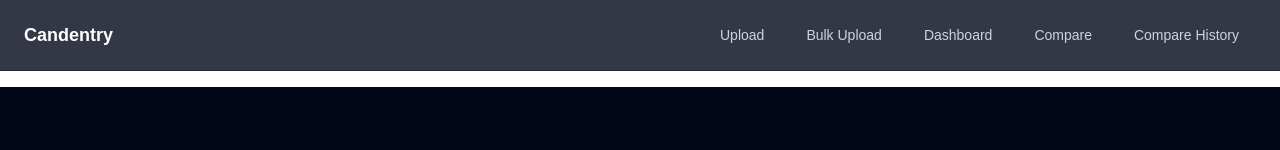
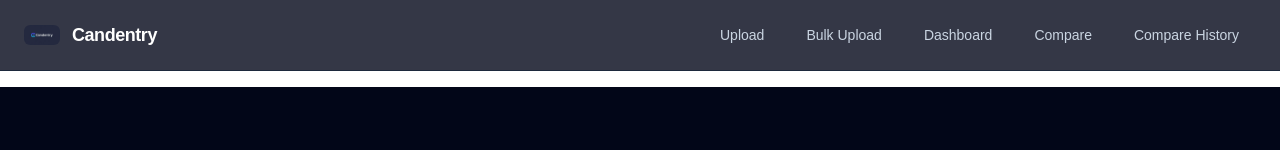
Before and after one commit to unvrsefer-design/candentry, a Next.js app: page /result in a window 1280 px wide. Shown: the top 150 px of the page. Built offline with nearby package versions, Linux system fonts and the light colour scheme.

Commit message:
add logo asset

```diff
--- a/components/Navbar.tsx
+++ b/components/Navbar.tsx
@@ -1,5 +1,6 @@
 "use client";
 
+import Image from "next/image";
 import Link from "next/link";
 import { usePathname } from "next/navigation";
 
@@ -31,8 +32,17 @@
   return (
     <nav className="sticky top-0 z-50 border-b border-slate-800 bg-slate-950/80 backdrop-blur">
       <div className="mx-auto flex max-w-7xl flex-wrap items-center justify-between gap-4 px-6 py-4">
-        <Link href="/upload" className="text-lg font-semibold text-white">
-          Candentry
+        <Link href="/upload" className="flex items-center gap-3">
+          <Image
+            src="/logo.png"
+            alt="Candentry"
+            width={36}
+            height={36}
+            className="rounded-md"
+          />
+          <span className="text-lg font-semibold tracking-tight text-white">
+            Candentry
+          </span>
         </Link>
 
         <div className="flex flex-wrap items-center gap-2">
```
Also changed, not shown: public/logo.png (added).
